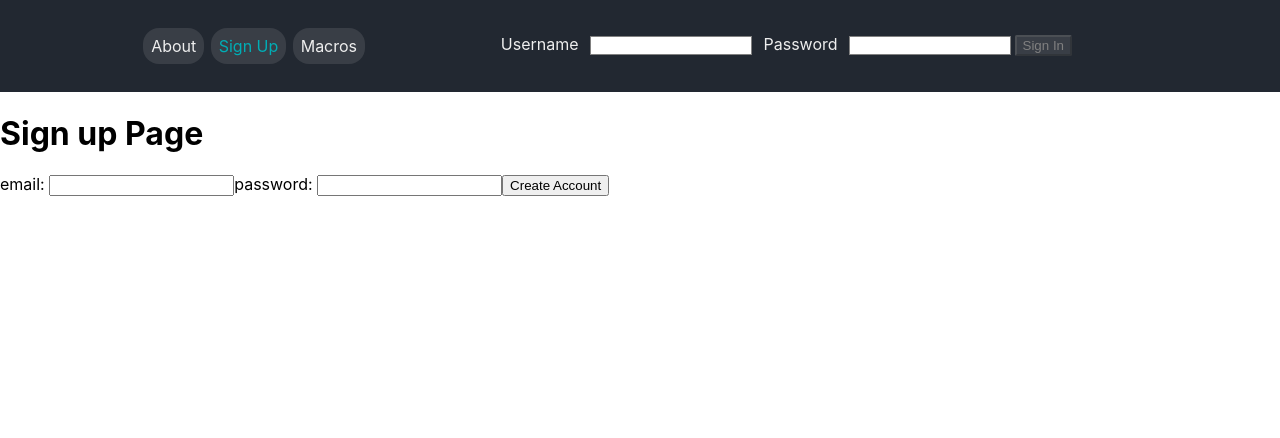
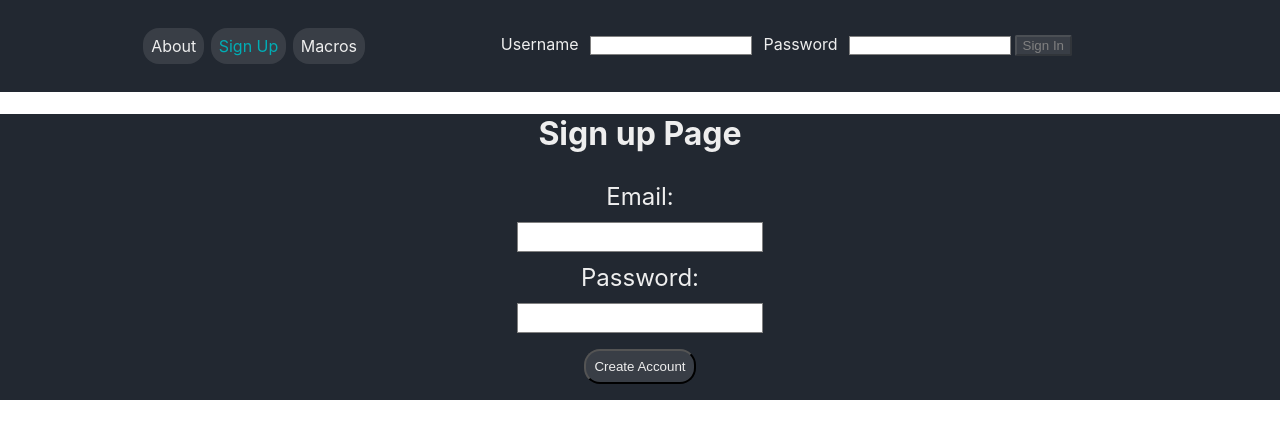
Before and after one commit to BD-Git-Hub/MacroCalculatorWebsite, a React (Create React App) app: page /signup in a window 1280 px wide. Shown: the top 438 px of the page. Built offline with nearby package versions, Linux system fonts and the light colour scheme.

Commit message:
adjusted stylings for about, signUp pages

```diff
--- a/src/App.tsx
+++ b/src/App.tsx
@@ -5,7 +5,9 @@ import Navbar from "./components/navbar";
 import Main from "./components/pages";
 import About from "./components/pages/About";
 import ChangePassword from "./components/pages/ChangePassword";
+import NotLoggedIn from "./components/pages/NotLoggedIn";
 import SignUp from "./components/pages/Signup";
+
 
 function App() {
   const authCtx = useContext(authContext);
@@ -25,6 +27,8 @@ function App() {
 
         <Route path="/macros" exact>
           {authCtx.token && <Main />}
+          {!authCtx.token && <NotLoggedIn/>}
+
         </Route>
 
         <Route path="/changepassword">
--- a/src/components/navbar/NavbarElements.js
+++ b/src/components/navbar/NavbarElements.js
@@ -114,9 +114,7 @@ export const StyledPropsbutton = styled.button`
 
   border-radius: 0.1rem;
 
-  #808080 //grey
-#00ADB5 //blue
-#222831 //darkgrey
+
 
 
 `;
--- a/src/components/pages/About.js
+++ b/src/components/pages/About.js
@@ -1,12 +1,13 @@
 
-import { StyledDivFlex} from './PagesElements'
+import { StyledDiv, StyledAboutH1, StyledAboutP} from './PagesElements'
 
 
 const About = () => {
   return (
-    <StyledDivFlex>
-      <h1>Information about the creator</h1>
-    </StyledDivFlex>
+    <StyledDiv>
+      <StyledAboutH1>Bovin De Souza</StyledAboutH1>
+      <StyledAboutP>created for users which want to track their meals when it comes to their carbohydrates, proteins, fats.</StyledAboutP>
+    </StyledDiv>
   );
 };
 
--- /dev/null
+++ b/src/components/pages/NotLoggedIn.js
@@ -0,0 +1,9 @@
+import React from 'react'
+
+const NotLoggedIn = () => {
+  return (
+    <div><p>Please Log In or sign up at the sign up page.</p></div>
+  )
+}
+
+export default NotLoggedIn
--- a/src/components/pages/PagesElements.js
+++ b/src/components/pages/PagesElements.js
@@ -3,7 +3,6 @@ import { media } from "../MediaQuery";
 
 export const StyledDiv = styled.div`
   background-color: #222831;
-
   display: block;
   text-align: center;
 `;
@@ -53,16 +52,13 @@ export const StyledSubmitButton = styled.input.attrs({
   background-color: #393e46;
   margin-top: 3rem;
 
-
   &:hover {
     color: #00adb5;
   }
 
-
   ${media.largeDesktop} {
     font-size: 1.2rem;
   }
-
 
   ${media.desktop} {
     width: 42%;
@@ -70,7 +66,6 @@ export const StyledSubmitButton = styled.input.attrs({
     margin-left: auto;
     margin-right: auto;
     font-size: 2rem;
-
   }
 
   ${media.tablet} {
@@ -80,7 +75,6 @@ export const StyledSubmitButton = styled.input.attrs({
     margin-left: auto;
     margin-right: auto;
     width: 42%;
-
   }
 
   ${media.largePhone} {
@@ -93,10 +87,7 @@ export const StyledSubmitButton = styled.input.attrs({
   }
 `;
 
-export const StyledTodoDiv = styled.div`
-
-
-`;
+export const StyledTodoDiv = styled.div``;
 
 export const StyledLabel = styled.label`
   color: #eeeeee;
@@ -104,12 +95,10 @@ export const StyledLabel = styled.label`
   margin-left: 0.4rem;
   margin-right: 0.4rem;
 
-
   ${media.desktop} {
     display: block;
     font-size: 2rem;
     margin: 1.2rem;
-
   }
 
   ${media.tablet} {
@@ -149,10 +138,68 @@ export const StyledInput = styled.input`
 
 `;
 
-export const StyledDivFlex = styled.div`
-        display: 'flex',
-        justifyContent: 'Right',
-        alignItems: 'Right',
-        height: '100vh'
+
+
+export const StyledAboutH1 = styled.h1`
+
+  color: #EEEEEE;
+`;
+
+export const StyledAboutP = styled.p`
+
+color: #EEEEEE;
+font-size: 1.5rem;
 
 `;
+
+export const StyledSignUpDiv = styled.div`
+
+
+
+`;
+
+export const StyledSignUpContentDiv = styled.div`
+background-color: #222831;
+width: 100%;
+margin-left: auto;
+margin-right: auto;
+text-align: center;
+
+
+`;
+
+export const StyledSignUpLabel = styled.label`
+  color: #eeeeee;
+  margin: 0.2rem;
+  padding: 0.5rem;
+  display: block;
+  font-size: 1.5rem;
+
+`;
+
+export const StyledSignUpInput = styled.input`
+  border: 0.1rem solid grey;
+  display: block;
+  margin-left: auto;
+  margin-right: auto;
+  height: 1.6rem;
+  width: 15rem;
+
+  &:focus {
+    box-shadow 0 0 10px #00ADB5;
+  }
+`;
+
+export const StyledSignUpButton = styled.button`
+  color: #eeeeee;
+  background: #393e46;
+  border-radius: 1rem;
+  padding: 0.5rem;
+  margin: 1rem;
+  cursor: pointer;
+
+  &:hover {
+    color: #00adb5;
+  }
+
+`;
--- a/src/components/pages/Signup.js
+++ b/src/components/pages/Signup.js
@@ -1,5 +1,5 @@
 import { useRef, useState } from "react";
-import { StyledDivFlex } from "./PagesElements";
+import { StyledSignUpDiv, StyledAboutH1, StyledSignUpLabel, StyledSignUpInput, StyledSignUpButton, StyledSignUpContentDiv, StyledAboutP} from './PagesElements'
 
 
 
@@ -59,19 +59,22 @@ const SignUp = () => {
   };
 
   return (
-    <StyledDivFlex>
-      <h1>Sign up Page</h1>
+    <StyledSignUpDiv>
+      <StyledSignUpContentDiv>
+
+      <StyledAboutH1>Sign up Page</StyledAboutH1>
       <form onSubmit={submitHandler}>
-        <label>email: </label>
-        <input type="text" ref={emailRef}></input>
+        <StyledSignUpLabel>Email: </StyledSignUpLabel>
+        <StyledSignUpInput type="text" ref={emailRef}></StyledSignUpInput>
 
-        <label>password: </label>
-        <input type="password" ref={passwordRef}></input>
+        <StyledSignUpLabel>Password: </StyledSignUpLabel>
+        <StyledSignUpInput type="password" ref={passwordRef}></StyledSignUpInput>
 
-        {!isLoading && <button type="submit">Create Account</button>}
-        {isLoading && <p>Loading...</p>}
+        {!isLoading && <StyledSignUpButton type="submit">Create Account</StyledSignUpButton>}
+        {isLoading && <StyledAboutP>Loading...</StyledAboutP>}
       </form>
-    </StyledDivFlex>
+      </StyledSignUpContentDiv>
+    </StyledSignUpDiv>
   );
 };
 
--- a/src/components/userItems/UserItemsElements.js
+++ b/src/components/userItems/UserItemsElements.js
@@ -2,7 +2,6 @@ import styled from "styled-components";
 
 export const StyledDiv = styled.div`
   background-color: #222831;
-
   text-align: center;
 `;
 
```
Also changed, not shown: toDo.txt.
